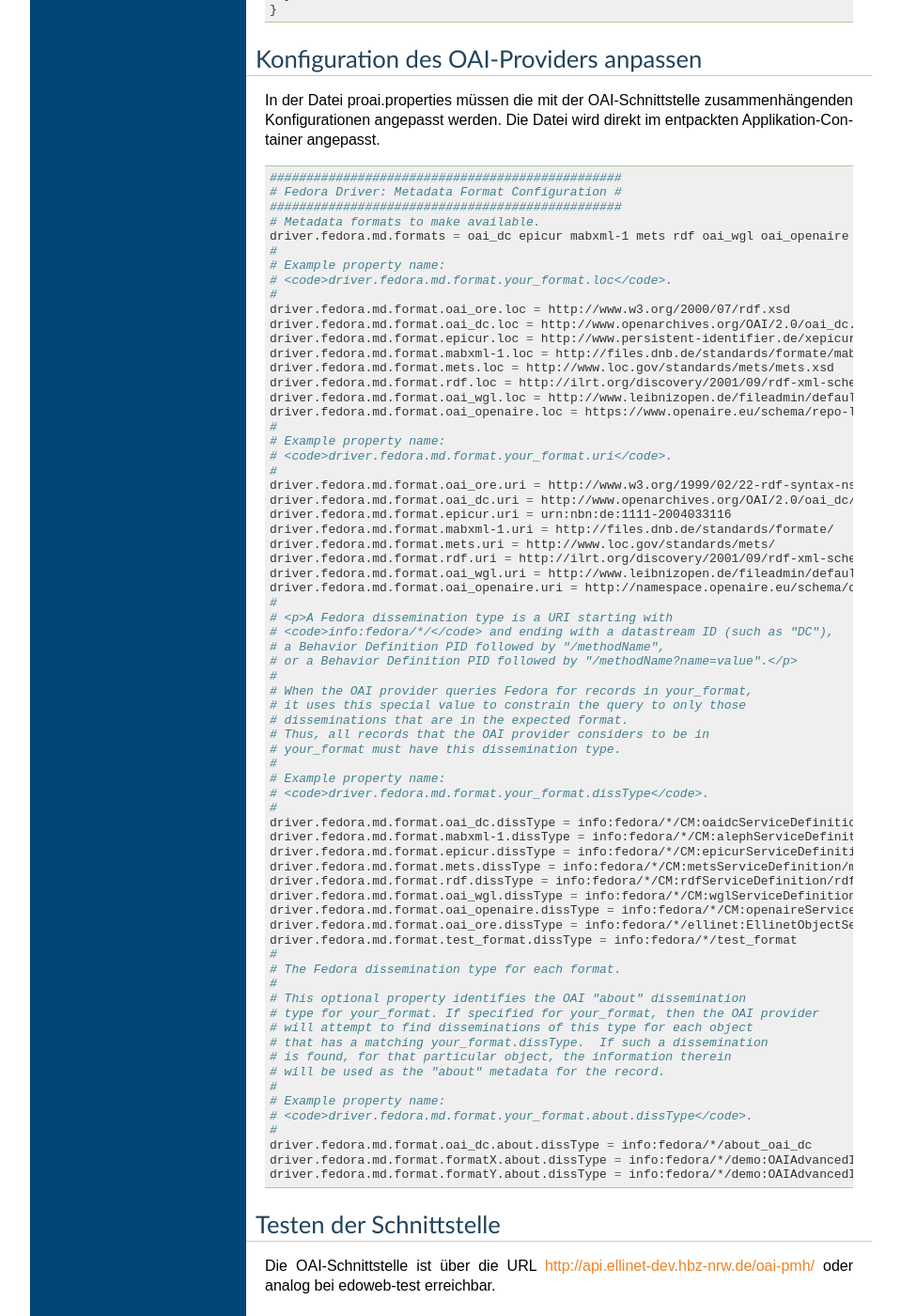
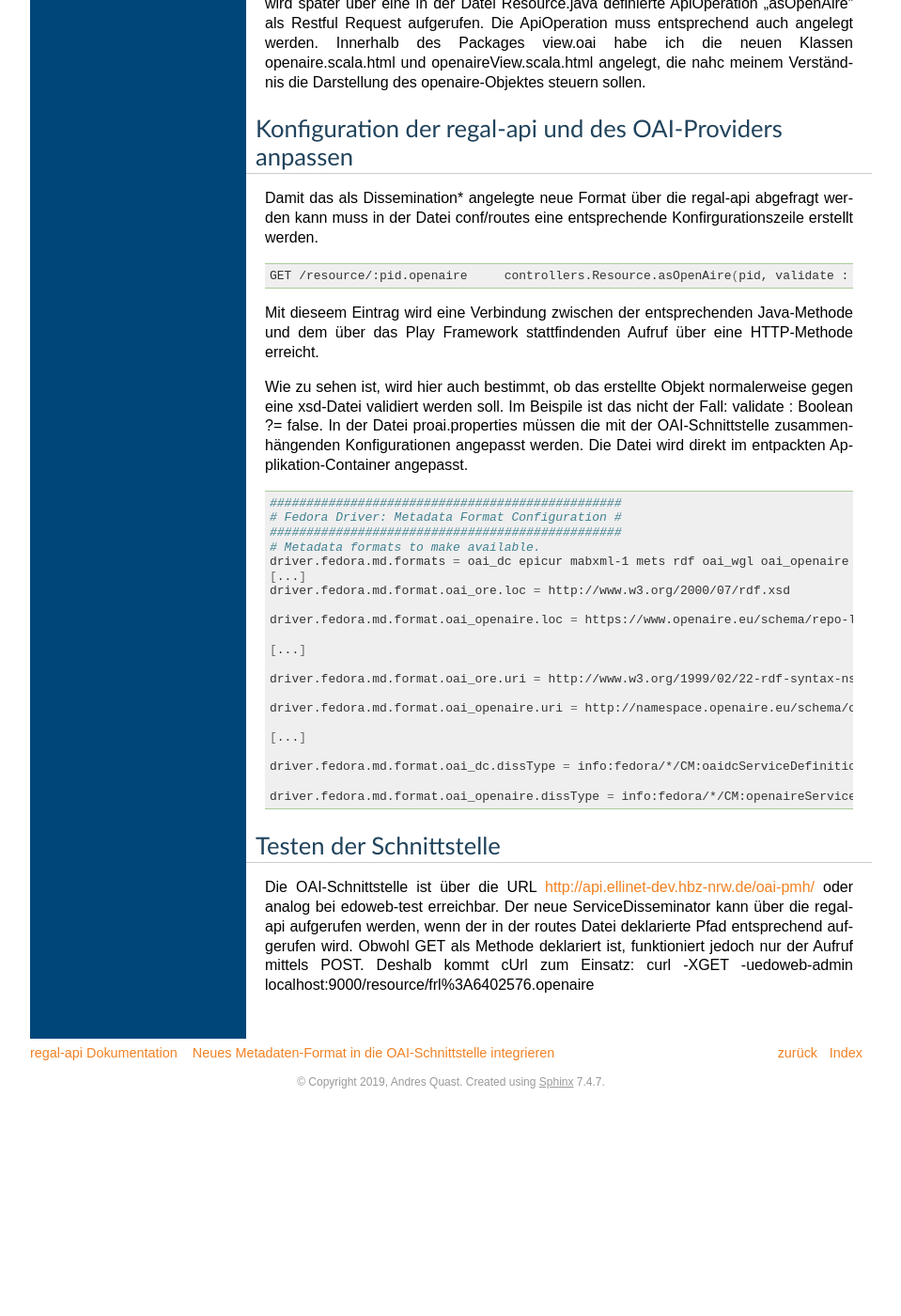
Before and after one commit to peterreimer/regal-api, a Sphinx documentation site: the page built from docs/source/developer-docs/oaiMetadataFormats.rst, in a window 1280 px wide and 1400 px high, scrolled down 1366 px. Shown: the whole window at 94% size, without its empty margins (160-1119 px from the left). Built offline with Sphinx 7.4.7, drawn with Linux system fonts in a browser that asks for light colours; after the commit the page ends 2541 px from its top, so only the background shows below that; some of the changed text lies outside the part shown.

Commit message:
set metadataschema to openaire stub

```diff
--- a/docs/source/developer-docs/oaiMetadataFormats.rst
+++ b/docs/source/developer-docs/oaiMetadataFormats.rst
@@ -4,7 +4,7 @@ Neues Metadaten-Format in die OAI-Schnittstelle integrieren
 Die Integration eines neuen Metadatenformats in die OAI-Schnittstelle umfasst Aktivitäten an mehreren Stellen.
 
 1. Java-Klassen erweitern und anpassen
-2. Konfiguration des OAI-Providers anpassen
+2. Konfiguration der regal-api und des OAI-Providers anpassen
 3. Testen der Schnittstelle
 
 Java-Klassen erweitern und anpassen
@@ -16,6 +16,8 @@ Für die Integration eines neuen Metadaten-Formats in die OAI-Schnittstelle sind
 * regal-api.app.helper.oai/\*Mapper.java
 * regal-api.app.helper.oai/OaiDispatcher.java
 * regal-api.app.models/DublinCoreData.java
+* regal-api.app.actions/Transform.java
+* regal-api.app.controllers/Resource.java
 
 
 Zunächst kopiere ich die Datei WGLMapper.java und erstelle damit die Datei OpenAireMapper.java
@@ -47,27 +49,31 @@ Ebenso muss in die Methode addUnknownTransformer eine zusätzliche If-Abfrage in
         for (String t : transformers) {
           if ("oaidc".equals(t))
             continue; // implicitly added - or not allowed to set
-          if ("epicur".equals(t))
-            continue; // implicitly added - or not allowed to set
-          if ("aleph".equals(t))
-            continue; // implicitly added - or not allowed to set
-          if ("mets".equals(t))
-            continue; // implicitly added - or not allowed to set
-          if ("rdf".equals(t))
-            continue; // implicitly added - or not allowed to set
-          if ("wgl".equals(t))
-            continue; // implicitly added - or not allowed to set
+      [...]
           if ("openaire".equals(t))
             continue; // implicitly added - or not allowed to set
-		  node.addTransformer(new Transformer(t));
+          node.addTransformer(new Transformer(t));
         }
       }
     }
 
 
-Konfiguration des OAI-Providers anpassen
-----------------------------------------
+Die Datei Transform muss um eine Methode openaire erweitert werden. Diese Methode wird später über eine in der Datei Resource.java definierte ApiOperation "asOpenAire" als Restful Request aufgerufen. Die ApiOperation muss entsprechend auch angelegt werden.
+Innerhalb des Packages view.oai habe ich die neuen Klassen openaire.scala.html und openaireView.scala.html angelegt, die nahc meinem Verständnis die Darstellung des openaire-Objektes steuern sollen.
 
+
+Konfiguration der regal-api und des OAI-Providers anpassen
+----------------------------------------------------------
+
+Damit das als Dissemination* angelegte neue Format über die regal-api abgefragt werden kann muss in der Datei conf/routes eine entsprechende Konfirgurationszeile erstellt werden.
+
+.. code:: bash
+
+    GET /resource/:pid.openaire	    controllers.Resource.asOpenAire(pid, validate : Boolean ?= false)
+
+Mit dieseem Eintrag wird eine Verbindung zwischen der entsprechenden Java-Methode und dem über das Play Framework stattfindenden Aufruf über eine HTTP-Methode erreicht.
+
+Wie zu sehen ist, wird hier auch bestimmt, ob das erstellte Objekt normalerweise gegen eine xsd-Datei validiert werden soll. Im Beispile ist das nicht der Fall: validate : Boolean ?= false.
 In der Datei proai.properties müssen die mit der OAI-Schnittstelle zusammenhängenden Konfigurationen angepasst werden. Die Datei wird direkt im entpackten Applikation-Container angepasst.
 
 .. code:: bash
@@ -77,73 +83,27 @@ In der Datei proai.properties müssen die mit der OAI-Schnittstelle zusammenhän
     ################################################
     # Metadata formats to make available.
     driver.fedora.md.formats = oai_dc epicur mabxml-1 mets rdf oai_wgl oai_openaire
-    #
-    # Example property name:
-    # <code>driver.fedora.md.format.your_format.loc</code>.
-    #
+    [...]
     driver.fedora.md.format.oai_ore.loc = http://www.w3.org/2000/07/rdf.xsd
-    driver.fedora.md.format.oai_dc.loc = http://www.openarchives.org/OAI/2.0/oai_dc.xsd
-    driver.fedora.md.format.epicur.loc = http://www.persistent-identifier.de/xepicur/version1.0/xepicur.xsd
-    driver.fedora.md.format.mabxml-1.loc = http://files.dnb.de/standards/formate/mabxml-1.xsd
-    driver.fedora.md.format.mets.loc = http://www.loc.gov/standards/mets/mets.xsd
-    driver.fedora.md.format.rdf.loc = http://ilrt.org/discovery/2001/09/rdf-xml-schema/rdf.xsd
-    driver.fedora.md.format.oai_wgl.loc = http://www.leibnizopen.de/fileadmin/default/documents/oai_wgl/oai_wgl.xsd
+
     driver.fedora.md.format.oai_openaire.loc = https://www.openaire.eu/schema/repo-lit/4.0/openaire.xsd
-    #
-    # Example property name:
-    # <code>driver.fedora.md.format.your_format.uri</code>.
-    #
+
+    [...]
+
     driver.fedora.md.format.oai_ore.uri = http://www.w3.org/1999/02/22-rdf-syntax-ns#
-    driver.fedora.md.format.oai_dc.uri = http://www.openarchives.org/OAI/2.0/oai_dc/
-    driver.fedora.md.format.epicur.uri = urn:nbn:de:1111-2004033116
-    driver.fedora.md.format.mabxml-1.uri = http://files.dnb.de/standards/formate/
-    driver.fedora.md.format.mets.uri = http://www.loc.gov/standards/mets/
-    driver.fedora.md.format.rdf.uri = http://ilrt.org/discovery/2001/09/rdf-xml-schema/
-    driver.fedora.md.format.oai_wgl.uri = http://www.leibnizopen.de/fileadmin/default/documents/oai_wgl/
+
     driver.fedora.md.format.oai_openaire.uri = http://namespace.openaire.eu/schema/oaire/
-    #
-    # <p>A Fedora dissemination type is a URI starting with
-    # <code>info:fedora/*/</code> and ending with a datastream ID (such as "DC"),
-    # a Behavior Definition PID followed by "/methodName",
-    # or a Behavior Definition PID followed by "/methodName?name=value".</p>
-    #
-    # When the OAI provider queries Fedora for records in your_format,
-    # it uses this special value to constrain the query to only those
-    # disseminations that are in the expected format.
-    # Thus, all records that the OAI provider considers to be in
-    # your_format must have this dissemination type.
-    #
-    # Example property name:
-    # <code>driver.fedora.md.format.your_format.dissType</code>.
-    #
+
+    [...]
+
     driver.fedora.md.format.oai_dc.dissType = info:fedora/*/CM:oaidcServiceDefinition/oaidc
-    driver.fedora.md.format.mabxml-1.dissType = info:fedora/*/CM:alephServiceDefinition/aleph
-    driver.fedora.md.format.epicur.dissType = info:fedora/*/CM:epicurServiceDefinition/epicur
-    driver.fedora.md.format.mets.dissType = info:fedora/*/CM:metsServiceDefinition/mets
-    driver.fedora.md.format.rdf.dissType = info:fedora/*/CM:rdfServiceDefinition/rdf
-    driver.fedora.md.format.oai_wgl.dissType = info:fedora/*/CM:wglServiceDefinition/wgl
+
     driver.fedora.md.format.oai_openaire.dissType = info:fedora/*/CM:openaireServiceDefinition/openaire
-    driver.fedora.md.format.oai_ore.dissType = info:fedora/*/ellinet:EllinetObjectServiceDefinition/oai_ore
-    driver.fedora.md.format.test_format.dissType = info:fedora/*/test_format
-    #
-    # The Fedora dissemination type for each format.
-    #
-    # This optional property identifies the OAI "about" dissemination
-    # type for your_format. If specified for your_format, then the OAI provider
-    # will attempt to find disseminations of this type for each object
-    # that has a matching your_format.dissType.  If such a dissemination
-    # is found, for that particular object, the information therein
-    # will be used as the "about" metadata for the record.
-    #
-    # Example property name:
-    # <code>driver.fedora.md.format.your_format.about.dissType</code>.
-    #
-    driver.fedora.md.format.oai_dc.about.dissType = info:fedora/*/about_oai_dc
-    driver.fedora.md.format.formatX.about.dissType = info:fedora/*/demo:OAIAdvancedItem-Service/getMetadataAbout?format=x
-    driver.fedora.md.format.formatY.about.dissType = info:fedora/*/demo:OAIAdvancedItem-Service/getMetadataAbout?format=y
+
 
 
 Testen der Schnittstelle
 ------------------------
 
 Die OAI-Schnittstelle ist über die URL http://api.ellinet-dev.hbz-nrw.de/oai-pmh/ oder analog bei edoweb-test erreichbar.
+Der neue ServiceDisseminator kann über die regal-api aufgerufen werden, wenn der in der routes Datei deklarierte Pfad entsprechend aufgerufen wird. Obwohl GET als Methode deklariert ist, funktioniert jedoch nur der Aufruf mittels POST. Deshalb kommt cUrl zum Einsatz: curl -XGET -uedoweb-admin localhost:9000/resource/frl%3A6402576.openaire
```
Also changed, not shown: 8 other files.
